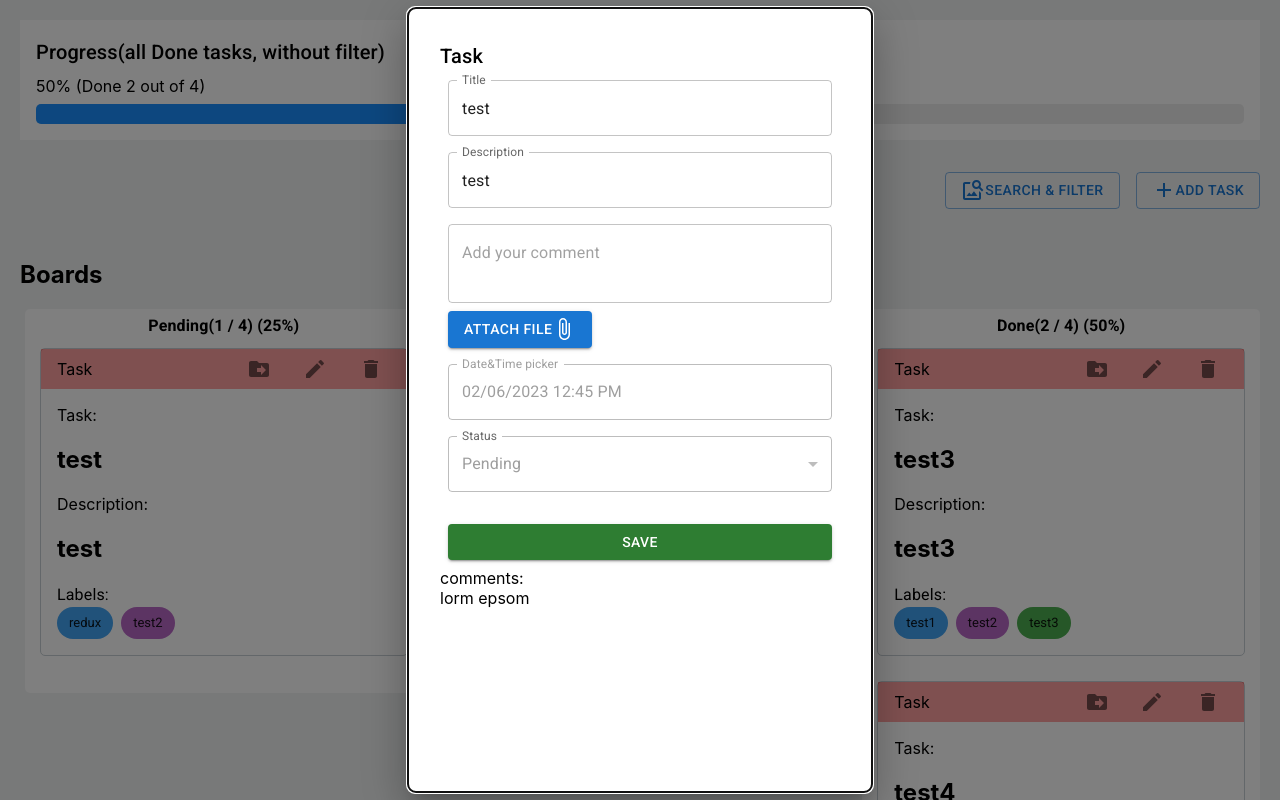
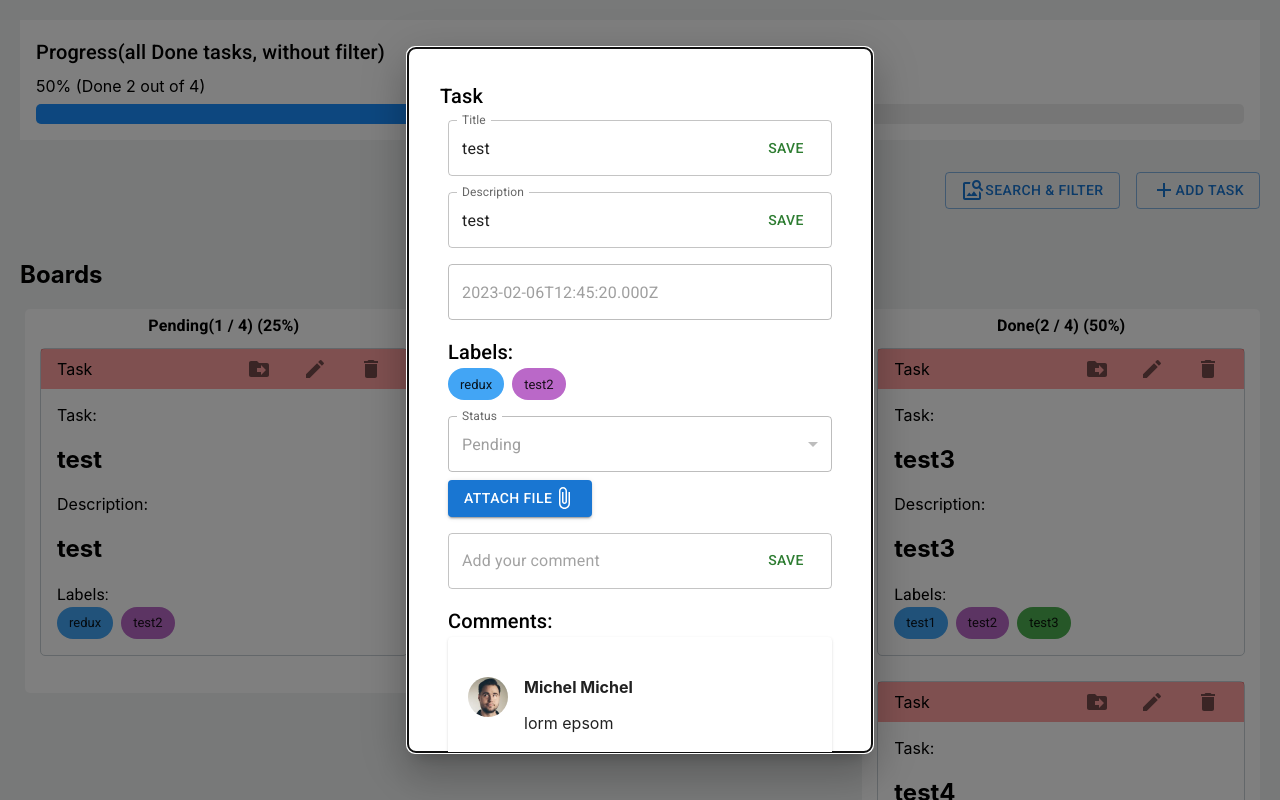
Before and after one commit to milad1367/inter-task-planner, a React (Create React App) app: page /tasks/1 in a window 1280 px wide. Shown: the top 800 px of the page. Built offline with nearby package versions, Linux system fonts and the light colour scheme.

Commit message:
feat- add comments box

```diff
--- /dev/null
+++ b/src/components/Comments.tsx
@@ -0,0 +1,29 @@
+import { Paper, Grid, Avatar, Divider } from "@mui/material";
+import React from "react";
+import FaceImage from "../assets/images/face.jpeg";
+
+interface CommentsProps {
+  items: string[];
+}
+export const Comments = ({ items }: CommentsProps) => {
+  return (
+    <Paper style={{ padding: "40px 20px" }}>
+      {items.map((item: string, index: number) => (
+        <React.Fragment key={index}>
+          <Grid container wrap="nowrap" spacing={2}>
+            <Grid item>
+              <Avatar alt="Remy Sharp" src={FaceImage} />
+            </Grid>
+            <Grid justifyContent="left" item xs zeroMinWidth>
+              <h4 style={{ margin: 0, textAlign: "left" }}>Michel Michel</h4>
+              <p style={{ textAlign: "left" }}>{item}</p>
+            </Grid>
+          </Grid>
+          {index > items.length && (
+            <Divider variant="fullWidth" style={{ margin: "30px 0" }} />
+          )}
+        </React.Fragment>
+      ))}
+    </Paper>
+  );
+};
--- a/src/components/Upload.tsx
+++ b/src/components/Upload.tsx
@@ -7,11 +7,12 @@ import styled from "styled-components";
 interface UploadProps {
   list?: string[];
   onChange: (files: string[]) => void;
+  [x: string]: any;
 }
 
 const Container = styled.div``;
 
-export const Upload = ({ list = [], onChange }: UploadProps) => {
+export const Upload = ({ list = [], onChange, ...rest }: UploadProps) => {
   const [files, setFiles] = useState<string[]>(list || []);
   const onDelete = (index: number) => {
     const shallowFiles = files.slice();
@@ -21,7 +22,7 @@ export const Upload = ({ list = [], onChange }: UploadProps) => {
   useEffect(() => {
     onChange(files);
     // eslint-disable-next-line react-hooks/exhaustive-deps
-  }, [JSON.stringify(files)]);
+  }, [JSON.stringify(files)]); //TODO
   const OnChange = (e: any) => {
     e.preventDefault();
     const file = e?.target?.files[0];
--- a/src/features/tasks/SingleTaskForm.tsx
+++ b/src/features/tasks/SingleTaskForm.tsx
@@ -7,82 +7,90 @@ import {
   FormControl,
   InputLabel,
   OutlinedInput,
-  TextField,
   Select,
   MenuItem,
-  SelectChangeEvent,
+  Grid,
+  Chip,
 } from "@mui/material";
-import dayjs, { Dayjs } from "dayjs";
-import { AdapterMoment } from "@mui/x-date-pickers/AdapterMoment";
-
-import { DateTimePicker } from "@mui/x-date-pickers/DateTimePicker";
 import { useState } from "react";
-import { LocalizationProvider } from "@mui/x-date-pickers";
 import { useDispatch } from "react-redux";
 import { taskUpdated } from "./tasksSlice";
 import { useParams, useNavigate } from "react-router-dom";
 import { Upload } from "../../components/Upload";
+import { mdColors } from "../../utils";
+import { Comments } from "../../components/Comments";
 
 const style = {
   position: "absolute" as "absolute",
   top: "50%",
   left: "50%",
-  height: "90%",
+  width: 400,
+  minHeight: "80vh",
+  maxHeight: "80vh",
   overflow: "auto",
   transform: "translate(-50%, -50%)",
-  width: 400,
   bgcolor: "background.paper",
   borderRadius: 2,
   boxShadow: 24,
   p: 4,
 };
-// const _labels = ["test1", "test2"]; //TODO
-
+export interface EditTaskState {
+  title: string;
+  description: string;
+  comment: string;
+}
 export const SingleTaskForm = () => {
+  const [open, setOpen] = useState(true);
   const { taskId } = useParams();
+  const dispatch = useDispatch();
   const navigate = useNavigate();
-  const task = useSelector((state: any) =>
+  const { title, description, status, comments, attachments, date, labels } =
+    useSelector((state: any) =>
       state.tasks.find((task: any) => task.id === taskId)
     );
+  const [editedTask, setEditedTask] = useState<EditTaskState>({
+    title,
+    description,
+    comment: "",
+  });
 
-  const [open, setOpen] = useState(true);
-  const [title, setTitle] = useState(task.title);
-  const [description, setDescription] = useState(task.description);
-  const [status, setStatus] = useState(task.status);
-  const [date, setDate] = useState<Dayjs>(task.date);
-  const [comment, setComment] = useState<string>("");
-  // const [labels, setLabels] = useState(task.labels);
-  const [attachments, setAttachments] = useState<string[]>(
-    task?.attachments || []
-  );
   const onResetStates = () => {
-    setComment("");
+    setEditedTask((prev) => ({ ...prev, comment: "", attachment: "" }));
   };
   const handleClose = () => {
     setOpen(false);
     onResetStates();
     navigate("/");
   };
-  const handleSelectChange = (event: SelectChangeEvent) => {
-    setStatus(event.target.value as string);
+
+  const handleOnChange = (e: any) => {
+    const { name, value } = e.target;
+    if (name) {
+      setEditedTask((prev) => ({ ...prev, [name]: value }));
+    }
   };
 
-  const handleDateChange = (newValue: Dayjs | null) => {
-    setDate(newValue || dayjs());
-  };
-  const dispatch = useDispatch();
+  const onUpdateTask = (e: any) => {
+    const name: string = e.target.name;
 
-  const onUpdateTask = () => {
     dispatch(
       taskUpdated({
         id: taskId,
-        title,
-        description,
-        comment,
+        [name]: editedTask[name as keyof EditTaskState],
+      })
+    );
+    if (name === "comment") {
+      setEditedTask((prev) => ({ ...prev, comment: "" }));
+    }
+    //onResetStates();
+  };
+  const onUploadFile = (attachments: string[]) => {
+    dispatch(
+      taskUpdated({
+        id: taskId,
         attachments,
       })
     );
-    onResetStates();
   };
 
   return (
@@ -101,10 +109,21 @@ export const SingleTaskForm = () => {
             <FormControl fullWidth sx={{ m: 1 }}>
               <InputLabel htmlFor="outlined-adornment-title">Title</InputLabel>
               <OutlinedInput
-                value={title}
-                onChange={(e: any) => setTitle(e.target.value)}
+                name="title"
+                value={editedTask?.title}
+                onChange={handleOnChange}
                 id="outlined-adornment-title"
                 label="Title"
+                endAdornment={
+                  <Button
+                    name={"title"}
+                    id="title-save-button"
+                    onClick={onUpdateTask}
+                    color="success"
+                  >
+                    Save
+                  </Button>
+                }
               />
             </FormControl>
             <FormControl fullWidth sx={{ m: 1 }}>
@@ -112,41 +131,40 @@ export const SingleTaskForm = () => {
                 Description
               </InputLabel>
               <OutlinedInput
+                name="description"
                 id="outlined-adornment-description"
                 label="Description"
-                value={description}
-                onChange={(e: any) => setDescription(e.target.value)}
+                onChange={handleOnChange}
+                value={editedTask?.description}
+                endAdornment={
+                  <Button
+                    name="description"
+                    id="description-save-button"
+                    onClick={onUpdateTask}
+                    color="success"
+                  >
+                    Save
+                  </Button>
+                }
               />
             </FormControl>
             <FormControl fullWidth sx={{ m: 1 }}>
-              <TextField
-                onChange={(e: any) => setComment(e.target.value)}
-                value={comment}
-                placeholder="Add your comment"
-                multiline
-                rows={2}
+              <OutlinedInput value={date} disabled />
+            </FormControl>
+            <FormControl fullWidth sx={{ m: 1 }}>
+              <Typography variant="h6" component="h6">
+                Labels:
+              </Typography>
+              <Grid container spacing={1}>
+                {labels.map((label: any, index: number) => (
+                  <Grid key={index} item>
+                    <Chip
+                      sx={{ backgroundColor: mdColors[index] }}
+                      label={label}
                     />
-            </FormControl>
-            <FormControl sx={{ m: 1 }}>
-              <Upload
-                list={attachments}
-                onChange={(attachments: string[]) =>
-                  setAttachments(attachments)
-                }
-                titleButton={"Add Attachment"}
-              />
-            </FormControl>
-
-            <FormControl fullWidth sx={{ m: 1 }}>
-              <LocalizationProvider dateAdapter={AdapterMoment}>
-                <DateTimePicker
-                  label="Date&Time picker"
-                  value={date}
-                  disabled
-                  onChange={handleDateChange}
-                  renderInput={(params: any) => <TextField {...params} />}
-                />
-              </LocalizationProvider>
+                  </Grid>
+                ))}
+              </Grid>
             </FormControl>
             <FormControl fullWidth sx={{ m: 1 }}>
               <InputLabel id="select-label">Status</InputLabel>
@@ -156,7 +174,6 @@ export const SingleTaskForm = () => {
                 value={status}
                 disabled
                 label="Status"
-                onChange={handleSelectChange}
               >
                 <MenuItem value={"Pending"}>Pending</MenuItem>
                 <MenuItem value={"Processing"}>Processing</MenuItem>
@@ -164,42 +181,34 @@ export const SingleTaskForm = () => {
               </Select>
             </FormControl>
             <FormControl fullWidth sx={{ m: 1 }}>
-              {/* <Autocomplete
-                multiple
-                id="tags-standard"
-                options={_labels}
-                getOptionLabel={(option) => option}
-                value={labels}
-                disabled
-                onChange={(event, newValue) => {
-                  setLabels([...newValue]);
-                }}
-                renderInput={(params) => (
-                  <TextField
-                    {...params}
-                    variant="standard"
-                    label="Labels"
-                    placeholder="Favorites"
-                  />
-                )}
-              /> */}
+              <Upload list={attachments} onChange={onUploadFile} />
             </FormControl>
             <FormControl fullWidth sx={{ m: 1 }}>
+              <OutlinedInput
+                name="comment"
+                type="text"
+                onChange={handleOnChange}
+                value={editedTask.comment}
+                placeholder="Add your comment"
+                endAdornment={
                   <Button
+                    name="comment"
+                    id="description-save-button"
                     onClick={onUpdateTask}
-                fullWidth
-                variant="contained"
                     color="success"
                   >
                     Save
                   </Button>
+                }
+              />
             </FormControl>
-            <div>
-              comments:
-              {task.comments.map((comment: string) => (
-                <div key={comment}> {comment} </div>
-              ))}
-            </div>
+
+            <FormControl fullWidth sx={{ m: 1 }}>
+              <Typography id="modal-modal-title" variant="h6" component="h2">
+                Comments:
+              </Typography>
+              <Comments items={comments} />
+            </FormControl>
           </Box>
         </Box>
       </Modal>
--- a/src/features/tasks/tasksSlice.ts
+++ b/src/features/tasks/tasksSlice.ts
@@ -79,9 +79,9 @@ const tasksSlice = createSlice({
       const { id, title, description, comment, attachments } = action.payload;
       const existingTask = state.find((task: any) => task.id === id);
       if (existingTask) {
-        existingTask.title = title;
-        existingTask.description = description;
-        existingTask.attachments = attachments;
+        existingTask.title = title || existingTask.title;
+        existingTask.description = description || existingTask.description;
+        existingTask.attachments = attachments || existingTask.attachments;
         if (!!comment) {
           existingTask.comments.push(comment);
         }
```
Also changed, not shown: src/assets/images/face.jpeg (added). Lines whose indentation alone changed are shown as unchanged.
